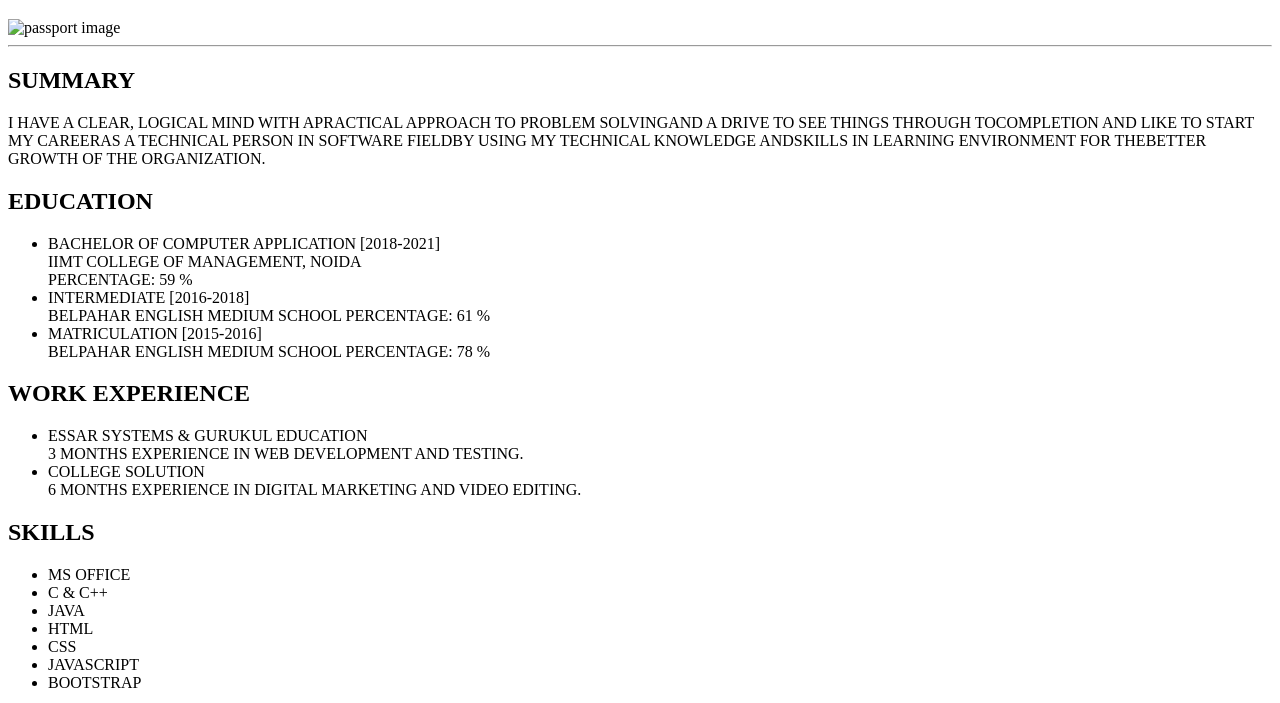
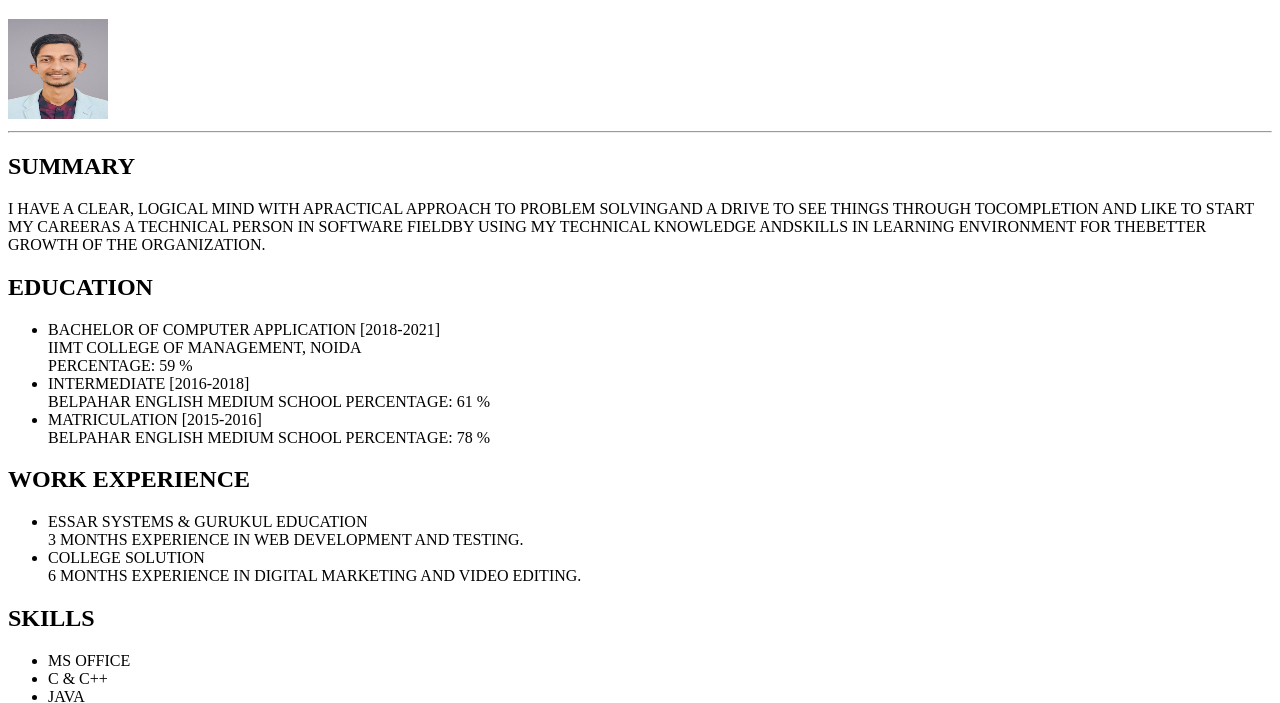
Before and after one commit to sagarmishra9777/MYRESUME, a plain HTML site: page index.html in a window 1280 px wide. Shown: the part 61-764 px from the top of the page. Drawn offline with Linux system fonts and the light colour scheme.

Commit message:
index.html

```diff
--- a/index.html
+++ b/index.html
@@ -7,7 +7,7 @@
 </head>
 <body>
         <h1>SAGAR MISHRA </h1>
-        <img src="./assets/images/PASSPORT.jpg" alt="passport image" height="100px" width="100px" >
+        <img src="./PASSPORT.jpg" alt="passport image" height="100px" width="100px" >
 
         <hr>
         <h2>SUMMARY</h2>
```
